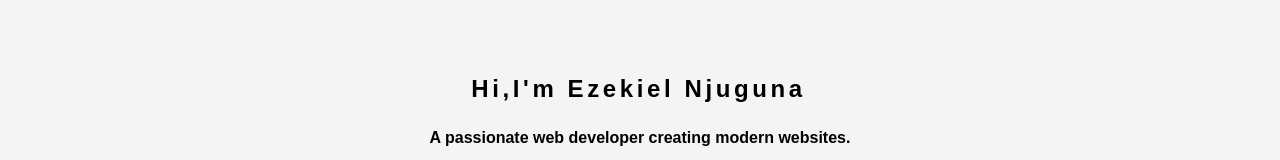
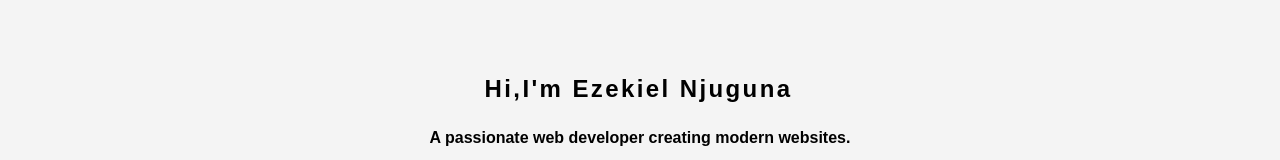
Before and after one commit to Mburuezekiel/my_portfolio, a React (Create React App) app: page / in a window 1280 px wide. Shown: the part 192-352 px from the top of the page. Built offline with nearby package versions, Linux system fonts and the light colour scheme.

Commit message:
index.css

```diff
--- a/src/index.css
+++ b/src/index.css
@@ -191,7 +191,7 @@ body {
   white-space: nowrap;
   overflow: hidden;
   margin: 0 auto;
-  letter-spacing: 0.15em;
+  letter-spacing: 0.10em;
   animation: typing 5.5s steps(30, end), blink-caret 0.75s step-end infinite;
 
 }
```
